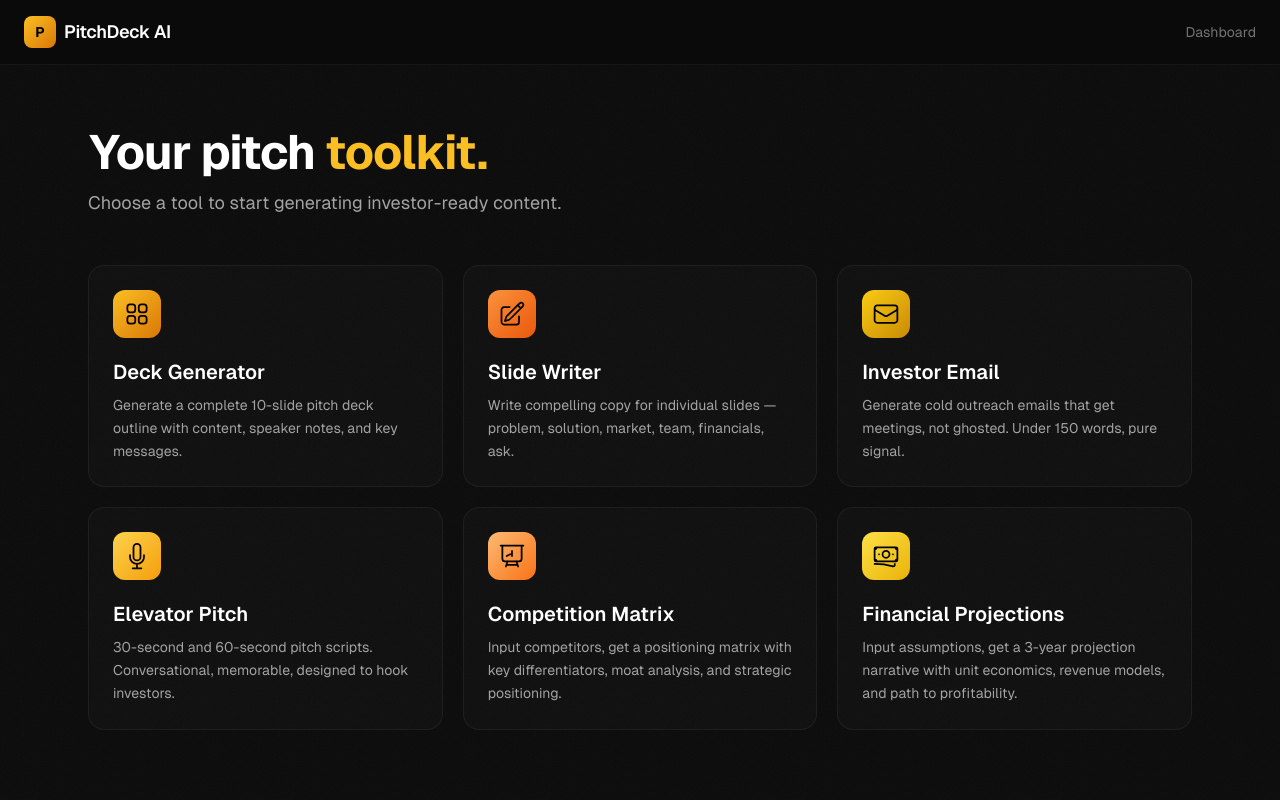
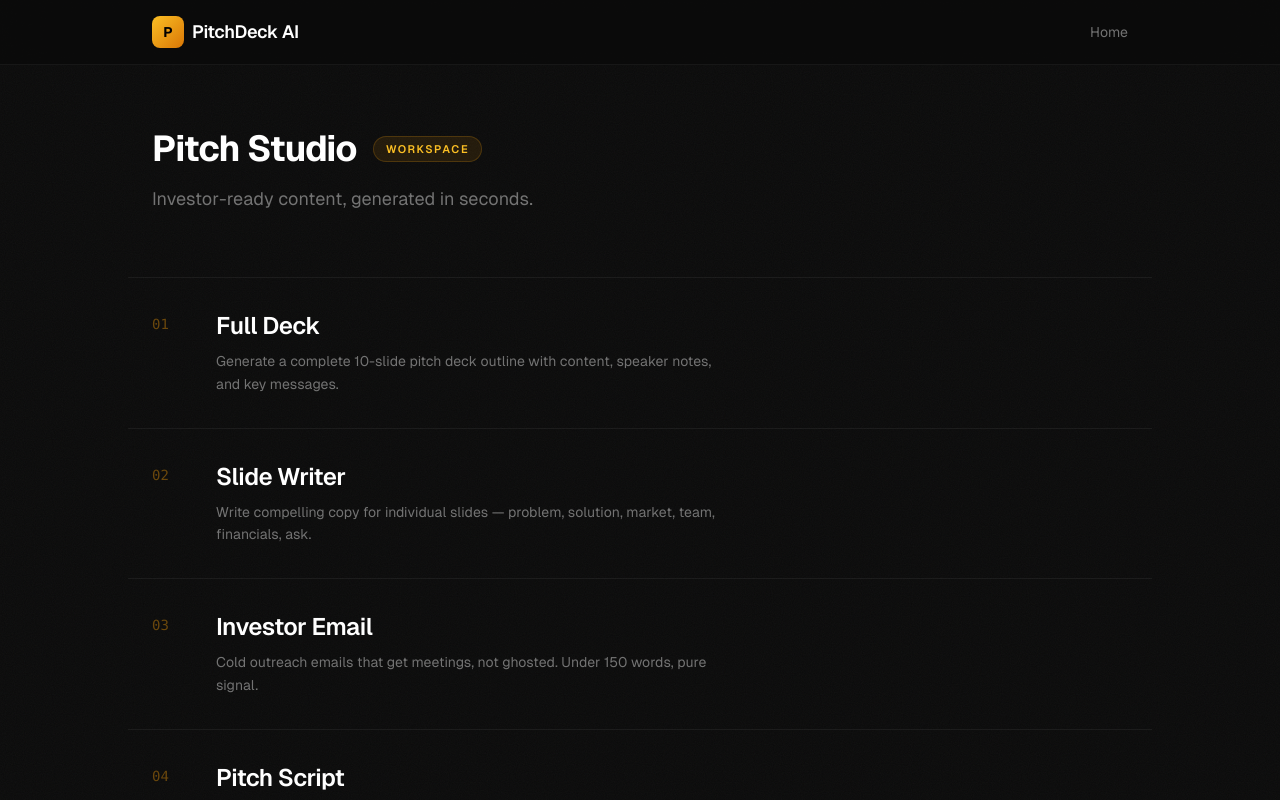
Before and after one commit to kalavathiramarao76-ui/pitchdeck-ai, a Next.js app: page /app in a window 1280 px wide. Shown: the top 800 px of the page. Built offline with nearby package versions, Linux system fonts and the light colour scheme.

Commit message:
Apple-quality app dashboard: Pitch Studio, editorial layout

```diff
--- a/src/app/app/page.tsx
+++ b/src/app/app/page.tsx
@@ -4,72 +4,40 @@ import Link from "next/link";
 
 const tools = [
   {
+    num: "01",
     href: "/app/deck",
-    title: "Deck Generator",
+    title: "Full Deck",
     desc: "Generate a complete 10-slide pitch deck outline with content, speaker notes, and key messages.",
-    color: "from-amber-400 to-amber-600",
-    icon: (
-      <svg className="w-7 h-7" fill="none" viewBox="0 0 24 24" stroke="currentColor" strokeWidth={1.5}>
-        <path strokeLinecap="round" strokeLinejoin="round" d="M3.75 6A2.25 2.25 0 016 3.75h2.25A2.25 2.25 0 0110.5 6v2.25a2.25 2.25 0 01-2.25 2.25H6a2.25 2.25 0 01-2.25-2.25V6zM3.75 15.75A2.25 2.25 0 016 13.5h2.25a2.25 2.25 0 012.25 2.25V18a2.25 2.25 0 01-2.25 2.25H6A2.25 2.25 0 013.75 18v-2.25zM13.5 6a2.25 2.25 0 012.25-2.25H18A2.25 2.25 0 0120.25 6v2.25A2.25 2.25 0 0118 10.5h-2.25a2.25 2.25 0 01-2.25-2.25V6zM13.5 15.75a2.25 2.25 0 012.25-2.25H18a2.25 2.25 0 012.25 2.25V18A2.25 2.25 0 0118 20.25h-2.25A2.25 2.25 0 0113.5 18v-2.25z" />
-      </svg>
-    ),
   },
   {
+    num: "02",
     href: "/app/slides",
     title: "Slide Writer",
     desc: "Write compelling copy for individual slides — problem, solution, market, team, financials, ask.",
-    color: "from-orange-400 to-orange-600",
-    icon: (
-      <svg className="w-7 h-7" fill="none" viewBox="0 0 24 24" stroke="currentColor" strokeWidth={1.5}>
-        <path strokeLinecap="round" strokeLinejoin="round" d="M16.862 4.487l1.687-1.688a1.875 1.875 0 112.652 2.652L10.582 16.07a4.5 4.5 0 01-1.897 1.13L6 18l.8-2.685a4.5 4.5 0 011.13-1.897l8.932-8.931zm0 0L19.5 7.125M18 14v4.75A2.25 2.25 0 0115.75 21H5.25A2.25 2.25 0 013 18.75V8.25A2.25 2.25 0 015.25 6H10" />
-      </svg>
-    ),
   },
   {
+    num: "03",
     href: "/app/email",
     title: "Investor Email",
-    desc: "Generate cold outreach emails that get meetings, not ghosted. Under 150 words, pure signal.",
-    color: "from-yellow-400 to-yellow-600",
-    icon: (
-      <svg className="w-7 h-7" fill="none" viewBox="0 0 24 24" stroke="currentColor" strokeWidth={1.5}>
-        <path strokeLinecap="round" strokeLinejoin="round" d="M21.75 6.75v10.5a2.25 2.25 0 01-2.25 2.25h-15a2.25 2.25 0 01-2.25-2.25V6.75m19.5 0A2.25 2.25 0 0019.5 4.5h-15a2.25 2.25 0 00-2.25 2.25m19.5 0v.243a2.25 2.25 0 01-1.07 1.916l-7.5 4.615a2.25 2.25 0 01-2.36 0L3.32 8.91a2.25 2.25 0 01-1.07-1.916V6.75" />
-      </svg>
-    ),
+    desc: "Cold outreach emails that get meetings, not ghosted. Under 150 words, pure signal.",
   },
   {
+    num: "04",
     href: "/app/pitch",
-    title: "Elevator Pitch",
+    title: "Pitch Script",
     desc: "30-second and 60-second pitch scripts. Conversational, memorable, designed to hook investors.",
-    color: "from-amber-300 to-amber-500",
-    icon: (
-      <svg className="w-7 h-7" fill="none" viewBox="0 0 24 24" stroke="currentColor" strokeWidth={1.5}>
-        <path strokeLinecap="round" strokeLinejoin="round" d="M12 18.75a6 6 0 006-6v-1.5m-6 7.5a6 6 0 01-6-6v-1.5m6 7.5v3.75m-3.75 0h7.5M12 15.75a3 3 0 01-3-3V4.5a3 3 0 116 0v8.25a3 3 0 01-3 3z" />
-      </svg>
-    ),
   },
   {
+    num: "05",
     href: "/app/deck",
-    title: "Competition Matrix",
-    desc: "Input competitors, get a positioning matrix with key differentiators, moat analysis, and strategic positioning.",
-    color: "from-orange-300 to-orange-500",
-    extra: "competition",
-    icon: (
-      <svg className="w-7 h-7" fill="none" viewBox="0 0 24 24" stroke="currentColor" strokeWidth={1.5}>
-        <path strokeLinecap="round" strokeLinejoin="round" d="M3.75 3v11.25A2.25 2.25 0 006 16.5h2.25M3.75 3h-1.5m1.5 0h16.5m0 0h1.5m-1.5 0v11.25A2.25 2.25 0 0118 16.5h-2.25m-7.5 0h7.5m-7.5 0l-1 3m8.5-3l1 3m0 0l.5 1.5m-.5-1.5h-9.5m0 0l-.5 1.5m.75-9l3-1.5M12 12V7.5" />
-      </svg>
-    ),
+    title: "Competition",
+    desc: "Positioning matrix with key differentiators, moat analysis, and strategic positioning.",
   },
   {
+    num: "06",
     href: "/app/deck",
-    title: "Financial Projections",
-    desc: "Input assumptions, get a 3-year projection narrative with unit economics, revenue models, and path to profitability.",
-    color: "from-yellow-300 to-yellow-500",
-    extra: "financials",
-    icon: (
-      <svg className="w-7 h-7" fill="none" viewBox="0 0 24 24" stroke="currentColor" strokeWidth={1.5}>
-        <path strokeLinecap="round" strokeLinejoin="round" d="M2.25 18.75a60.07 60.07 0 0115.797 2.101c.727.198 1.453-.342 1.453-1.096V18.75M3.75 4.5v.75A.75.75 0 013 6h-.75m0 0v-.375c0-.621.504-1.125 1.125-1.125H20.25M2.25 6v9m18-10.5v.75c0 .414.336.75.75.75h.75m-1.5-1.5h.375c.621 0 1.125.504 1.125 1.125v9.75c0 .621-.504 1.125-1.125 1.125h-.375m1.5-1.5H21a.75.75 0 00-.75.75v.75m0 0H3.75m0 0h-.375a1.125 1.125 0 01-1.125-1.125V15m1.5 1.5v-.75A.75.75 0 003 15h-.75M15 10.5a3 3 0 11-6 0 3 3 0 016 0zm3 0h.008v.008H18V10.5zm-12 0h.008v.008H6V10.5z" />
-      </svg>
-    ),
+    title: "Financials",
+    desc: "3-year projection narrative with unit economics, revenue models, and path to profitability.",
   },
 ];
 
@@ -78,45 +46,77 @@ export default function Dashboard() {
     <div className="min-h-screen bg-[#0a0a0a] noise">
       {/* Nav */}
       <nav className="border-b border-white/5 bg-[#0a0a0a]/80 backdrop-blur-xl sticky top-0 z-50">
-        <div className="max-w-7xl mx-auto px-6 h-16 flex items-center justify-between">
+        <div className="max-w-5xl mx-auto px-6 h-16 flex items-center justify-between">
           <Link href="/" className="flex items-center gap-2">
             <div className="w-8 h-8 rounded-lg bg-gradient-to-br from-amber-400 to-amber-600 flex items-center justify-center">
               <span className="text-black font-bold text-sm">P</span>
             </div>
             <span className="font-semibold text-lg tracking-tight">PitchDeck AI</span>
           </Link>
-          <div className="text-sm text-neutral-500">Dashboard</div>
+          <Link
+            href="/"
+            className="text-sm text-neutral-500 hover:text-neutral-300 transition-colors"
+          >
+            Home
+          </Link>
         </div>
       </nav>
 
-      <div className="max-w-6xl mx-auto px-6 py-16">
-        <div className="mb-12">
-          <h1 className="text-4xl sm:text-5xl font-bold tracking-tight mb-3">
-            Your pitch <span className="text-amber-400">toolkit.</span>
-          </h1>
-          <p className="text-neutral-400 text-lg">
-            Choose a tool to start generating investor-ready content.
+      <div className="max-w-5xl mx-auto px-6 py-8">
+        {/* Header */}
+        <div className="mb-16 pt-8">
+          <div className="flex items-center gap-4 mb-4">
+            <h1 className="text-4xl font-bold tracking-tight text-white">
+              Pitch Studio
+            </h1>
+            <span className="px-3 py-1 rounded-full bg-amber-500/10 border border-amber-500/20 text-amber-400 text-[11px] font-semibold tracking-[0.15em] uppercase">
+              Workspace
+            </span>
+          </div>
+          <p className="text-neutral-500 text-lg max-w-xl">
+            Investor-ready content, generated in seconds.
           </p>
         </div>
 
-        <div className="grid md:grid-cols-2 lg:grid-cols-3 gap-5">
+        {/* Tool rows */}
+        <div className="space-y-0">
           {tools.map((tool, i) => (
             <Link
               key={i}
               href={tool.href}
-              className="slide-card group block p-6 rounded-2xl border border-white/5 bg-white/[0.02] hover:border-amber-500/20 transition-all"
+              className="group flex items-start gap-8 py-8 border-t border-white/[0.06] last:border-b hover:bg-white/[0.01] transition-colors -mx-6 px-6"
             >
-              <div
-                className={`w-12 h-12 rounded-xl bg-gradient-to-br ${tool.color} flex items-center justify-center text-black mb-5`}
-              >
-                {tool.icon}
+              {/* Number */}
+              <span className="font-mono text-sm text-amber-500/40 pt-1 shrink-0 w-8 tabular-nums">
+                {tool.num}
+              </span>
+
+              {/* Content */}
+              <div className="flex-1 min-w-0">
+                <h3 className="text-2xl font-semibold tracking-tight text-white group-hover:text-amber-400 transition-colors mb-2">
+                  {tool.title}
+                </h3>
+                <p className="text-neutral-500 text-sm leading-relaxed max-w-lg">
+                  {tool.desc}
+                </p>
               </div>
-              <h3 className="text-xl font-semibold mb-2 group-hover:text-amber-400 transition-colors">
-                {tool.title}
-              </h3>
-              <p className="text-neutral-400 text-sm leading-relaxed">
-                {tool.desc}
-              </p>
+
+              {/* Arrow */}
+              <div className="pt-2 shrink-0 opacity-0 group-hover:opacity-100 transition-opacity">
+                <svg
+                  className="w-5 h-5 text-amber-400"
+                  fill="none"
+                  viewBox="0 0 24 24"
+                  stroke="currentColor"
+                  strokeWidth={1.5}
+                >
+                  <path
+                    strokeLinecap="round"
+                    strokeLinejoin="round"
+                    d="M13.5 4.5L21 12m0 0l-7.5 7.5M21 12H3"
+                  />
+                </svg>
+              </div>
             </Link>
           ))}
         </div>
```
